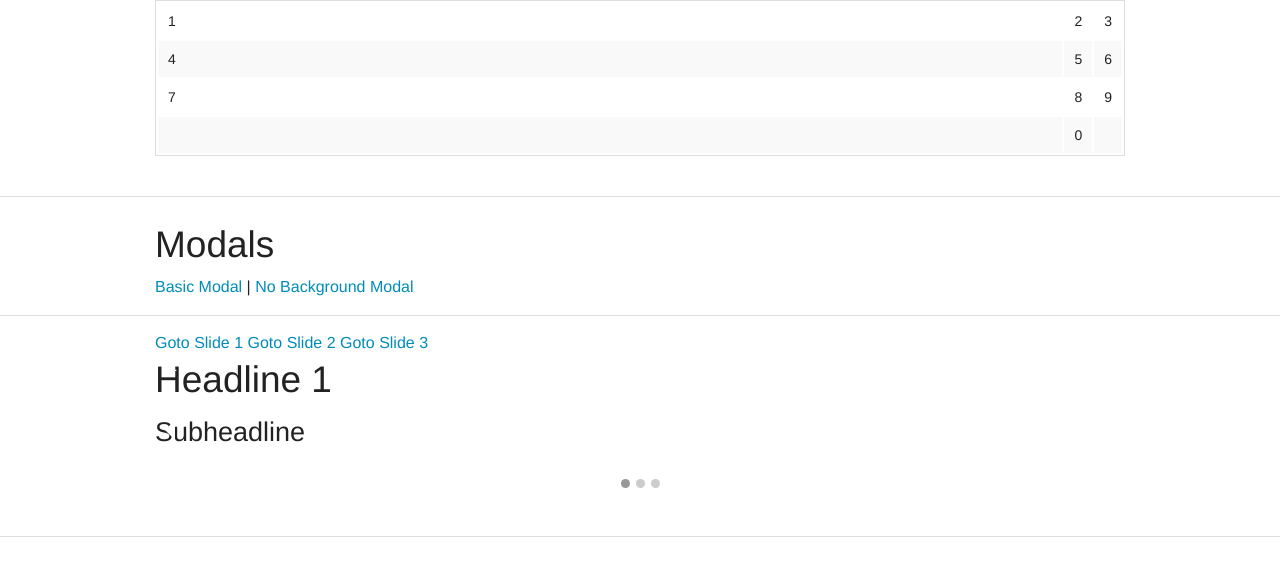
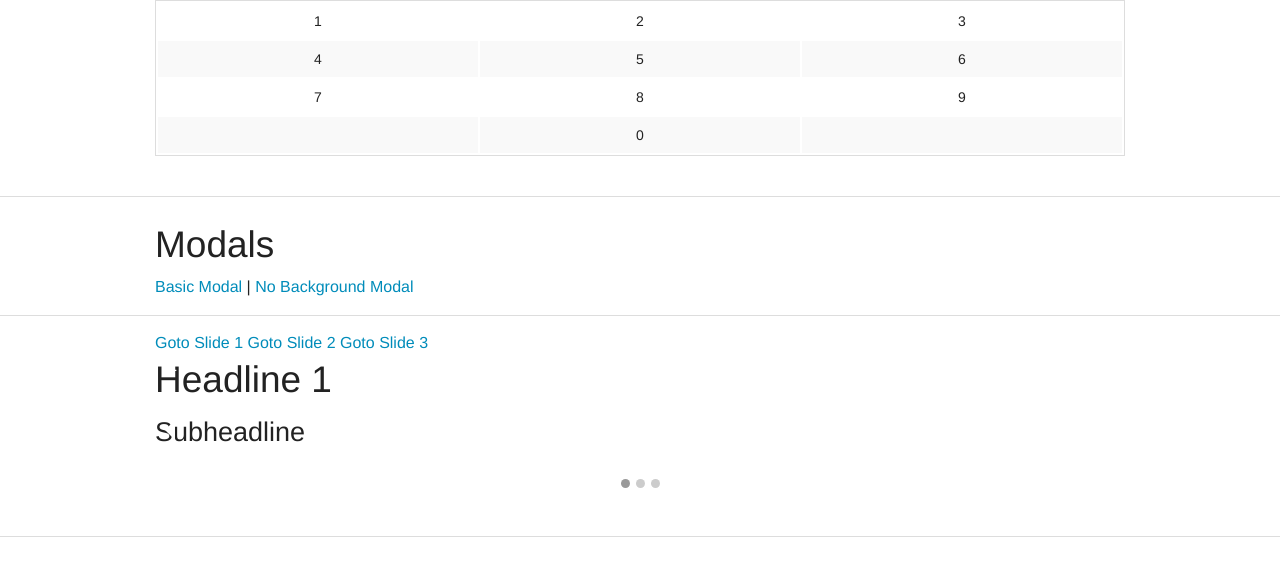
Before and after one commit to kyraoja/zurb-samples, a plain HTML site: page index.html in a window 1280 px wide. Drawn offline with Linux system fonts and the light colour scheme.

Commit message:
version2

```diff
--- a/css/styles.css
+++ b/css/styles.css
@@ -1,3 +1,8 @@
-td{
+table,
+tr{
 	width: 100%
 }
+
+table{
+	text-align: center;
+}
```
